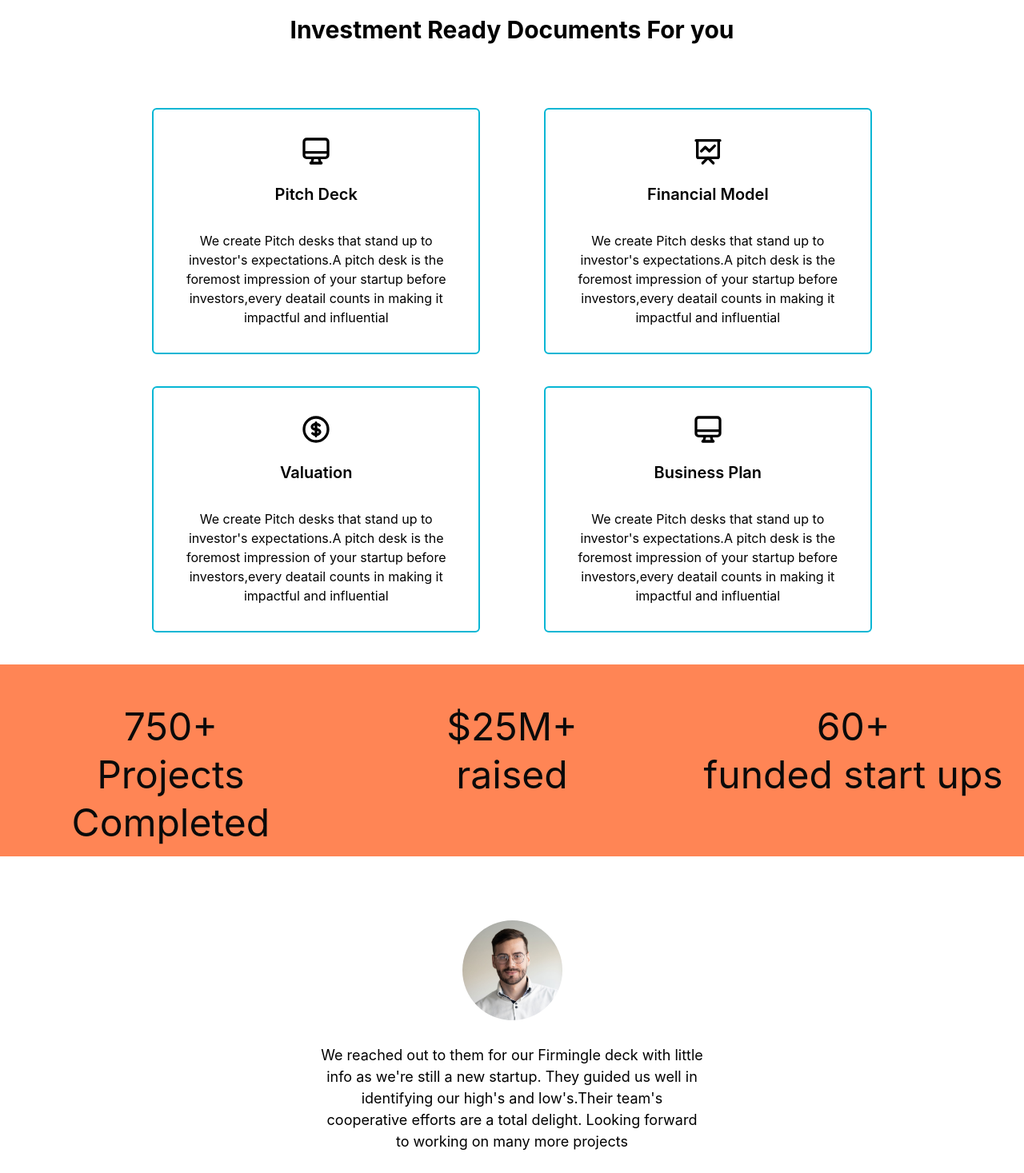
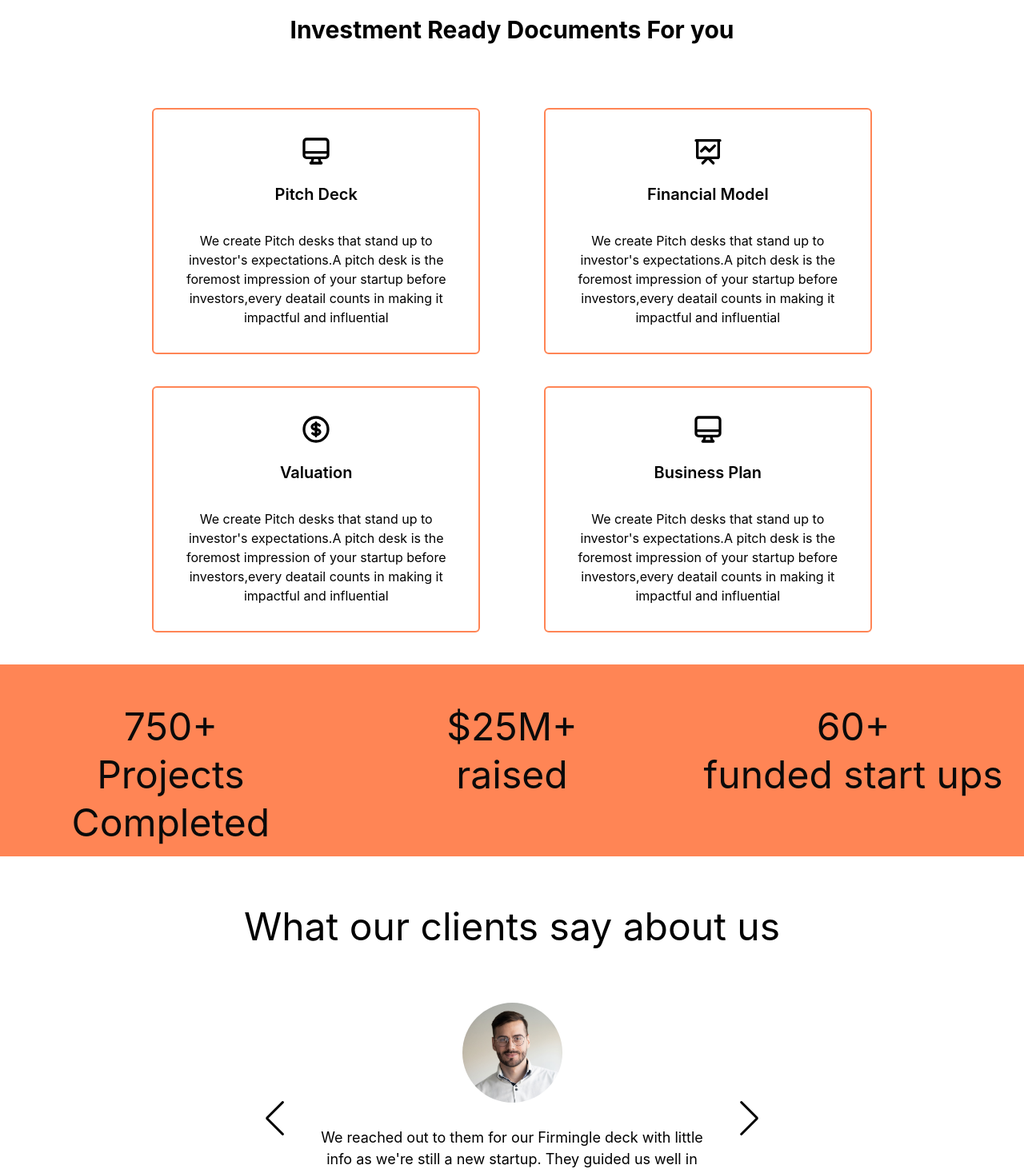
Before and after one commit to Arjunadappa/firmingle, a React (Create React App) app: page / in a window 1280 px wide. Shown: the part 800-2267 px from the top of the page at 80% size. Built offline with nearby package versions, Linux system fonts and the light colour scheme.

Commit message:
testimonial update

```diff
--- a/src/components/clientCarousel.jsx
+++ b/src/components/clientCarousel.jsx
@@ -1,12 +1,12 @@
+import React from 'react';
 import { Swiper, SwiperSlide } from 'swiper/react';
 import 'swiper/css';
 import googleLogo from '../google.png';
 import microsoftLogo from '../microsoft.png';
 import amazonLogo from '../amazon.png';
-import 'swiper/css';
-
 
 import { Autoplay} from 'swiper';
+
 
 export default function Carousel() {
 	return (
@@ -32,35 +32,36 @@ export default function Carousel() {
 						spaceBetween: 50,
 					},
 				}}
+
 				modules={[Autoplay]}
 				className="mySwiper mt-20 mx-50 max-w-6xl"
 			>
 				<SwiperSlide>
-					<img src={microsoftLogo}></img>
+					<img src={microsoftLogo} alt=""></img>
 				</SwiperSlide>
 				<SwiperSlide>
-					<img src={googleLogo}></img>
+					<img src={googleLogo} alt=""></img>
 				</SwiperSlide>
 				<SwiperSlide>
-					<img src={amazonLogo}></img>
+					<img src={amazonLogo} alt=""></img>
 				</SwiperSlide>
 				<SwiperSlide>
-					<img src={microsoftLogo}></img>
+					<img src={microsoftLogo} alt=""></img>
 				</SwiperSlide>
 				<SwiperSlide>
-					<img src={microsoftLogo}></img>
+					<img src={microsoftLogo} alt=""></img>
 				</SwiperSlide>
 				<SwiperSlide>
-					<img src={amazonLogo}></img>
+					<img src={amazonLogo} alt=""></img>
 				</SwiperSlide>
 				<SwiperSlide>
-					<img src={googleLogo}></img>
+					<img src={googleLogo} alt=""></img>
 				</SwiperSlide>
 				<SwiperSlide>
-					<img src={microsoftLogo}></img>
+					<img src={microsoftLogo} alt=""></img>
 				</SwiperSlide>
 				<SwiperSlide>
-					<img src={microsoftLogo}></img>
+					<img src={microsoftLogo} alt=""></img>
 				</SwiperSlide>
 			</Swiper>
 		</>
--- a/src/components/features.jsx
+++ b/src/components/features.jsx
@@ -8,7 +8,7 @@ function Features() {
 				</h2>
 			</div>
 			<div className="mx-auto max-w-5xl flex flex-wrap justify-center gap-x-20 gap-y-10">
-				<div className=" p-8 flex flex-col  basis-2/5 items-center border-cyan-500 border-2 rounded-md">
+				<div className=" p-8 flex flex-col  basis-2/5 items-center border-[#FF8555] border-2 rounded-md">
 					<DesktopComputerIcon className="h-10 w-10 mb-5"></DesktopComputerIcon>
 					<h5 className="pb-8 text-xl font-semibold">Pitch Deck</h5>
 					<p className="text-center">
@@ -18,7 +18,7 @@ function Features() {
 						influential
 					</p>
 				</div>
-				<div className=" p-8 flex flex-col  basis-2/5 items-center border-cyan-500 border-2 rounded-md">
+				<div className=" p-8 flex flex-col  basis-2/5 items-center border-[#FF8555] border-2 rounded-md">
 					<PresentationChartLineIcon className="h-10 w-10 mb-5"></PresentationChartLineIcon>
 					<h5 className="pb-8 text-xl font-semibold">Financial Model</h5>
 					<p className="text-center">
@@ -28,7 +28,7 @@ function Features() {
 						influential
 					</p>
 				</div>
-				<div className=" p-8 flex flex-col  basis-2/5 items-center border-cyan-500 border-2 rounded-md">
+				<div className=" p-8 flex flex-col  basis-2/5 items-center border-[#FF8555] border-2 rounded-md">
 					<CurrencyDollarIcon className="h-10 w-10 mb-5"></CurrencyDollarIcon>
 					<h5 className="pb-8 text-xl font-semibold">Valuation</h5>
 					<p className="text-center">
@@ -38,7 +38,7 @@ function Features() {
 						influential
 					</p>
 				</div>
-				<div className=" p-8 flex flex-col  basis-2/5 items-center border-cyan-500 border-2 rounded-md">
+				<div className=" p-8 flex flex-col  basis-2/5 items-center border-[#FF8555] border-2 rounded-md">
 					<DesktopComputerIcon className="h-10 w-10 mb-5"></DesktopComputerIcon>
 					<h5 className="pb-8 text-xl font-semibold">Business Plan</h5>
 					<p className="text-center">
--- a/src/components/testimonials.jsx
+++ b/src/components/testimonials.jsx
@@ -1,6 +1,8 @@
 import {Swiper,SwiperSlide} from 'swiper/react';
 import 'swiper/css';
-import {Autoplay} from 'swiper';
+import 'swiper/css/navigation';
+import 'swiper/css/pagination';
+import {Autoplay,Navigation,Pagination} from 'swiper';
 import TestimonialBox from './testimonialBox';
 import Display from '../logos/display-1.jpeg'
 
@@ -11,9 +13,16 @@ function testimonials(){
     }];
     return(
         <>
+         <div className='flex justify-center mt-10 pt-6 text-5xl'><h1>What our clients say about us</h1></div>
         <Swiper
         slidesPerView={1}
         spaceBetween={10}
+        speed={1500}
+        loop={true}
+        pagination={{
+          dynamicBullets: true,
+        }}
+        navigation={true}
         autoplay={{
             delay:2500,
             disableOnInteraction:false,
@@ -32,9 +41,11 @@ function testimonials(){
                 spaceBetween:50,
             },
         }}
-        modules={[Autoplay]}
-				className=" MySwiper mt-20 mb-20"
+
+        modules={[Autoplay , Pagination ,Navigation]}
+				className=" MySwiper mt-10 mb-20"
         >
+
             <SwiperSlide>
                 <TestimonialBox Display={testimonialData[0].DisplayImage} data={testimonialData[0].Data}>
                 </TestimonialBox>
--- a/src/index.css
+++ b/src/index.css
@@ -36,6 +36,7 @@ body {
   justify-content: center;
   align-items: center;
   width: 40rem ;
+  height:22rem;
 }
 .MySwiper img{
 display:block;
@@ -46,8 +47,17 @@ border-radius: 50%;
 width:125px;
 height:125px;
 
+}
+.swiper-pagination-bullets{
+  margin-bottom: -7px;
 
 }
+
+
+:root {
+  --swiper-theme-color: #000 !important;
+}
+
 
 code {
   font-family: source-code-pro, Menlo, Monaco, Consolas, 'Courier New',
```
Also changed, not shown: src/logos/p7zz5dxZ.jpeg (added).
